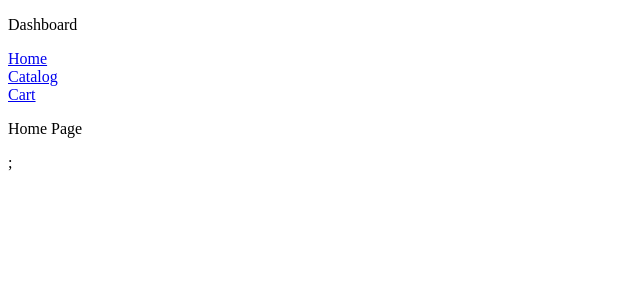
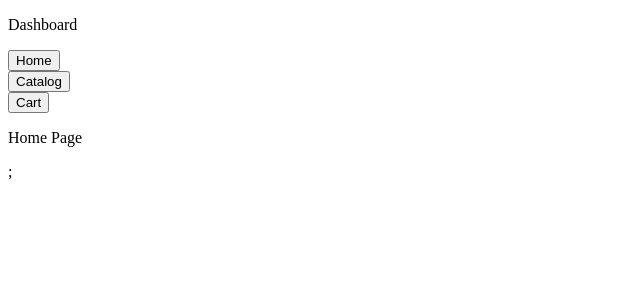
Before and after one commit to BrianRego03/shopping-cart, a React (Vite) app: page / in a window 1280 px wide. Shown: the top 300 px of the page, without its empty margins (0-640 px from the left). Built offline with nearby package versions, Linux system fonts and the light colour scheme.

Commit message:
Replace Navigate instead of Link

```diff
--- a/src/components/Dashboard.jsx
+++ b/src/components/Dashboard.jsx
@@ -1,6 +1,8 @@
-import { Link,Outlet } from "react-router-dom";
+import { Link,Outlet, useNavigate } from "react-router-dom";
 
 const Dashboard = ()=>{
+
+    const navigate = useNavigate();
 
 
     return (
@@ -8,14 +10,13 @@
         <p>Dashboard</p>
         <nav>
             <div>
-                <Link to="/">Home</Link>
+                <button onClick={()=>{navigate("/")}}>Home</button>
             </div>
             <div>
-                <Link to="/catalog">Catalog</Link>
-
+                <button onClick={()=>{navigate("/catalog")}}>Catalog</button>
             </div>
             <div>
-                <Link to="/checkout">Cart</Link>
+                <button onClick={()=>{navigate("/checkout")}}>Cart</button>
             </div>
         </nav>
         <Outlet />
```
